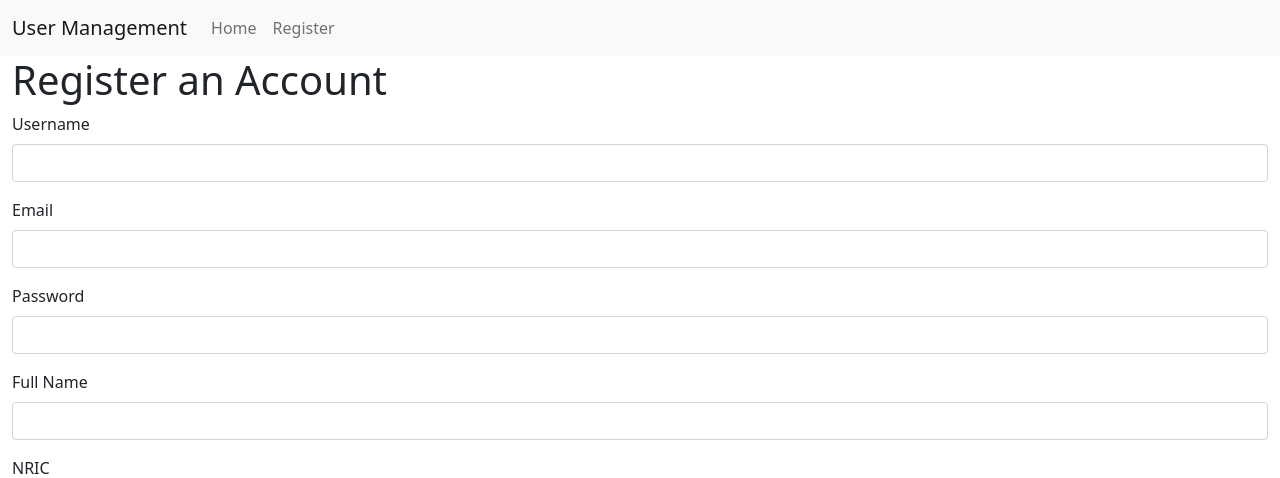
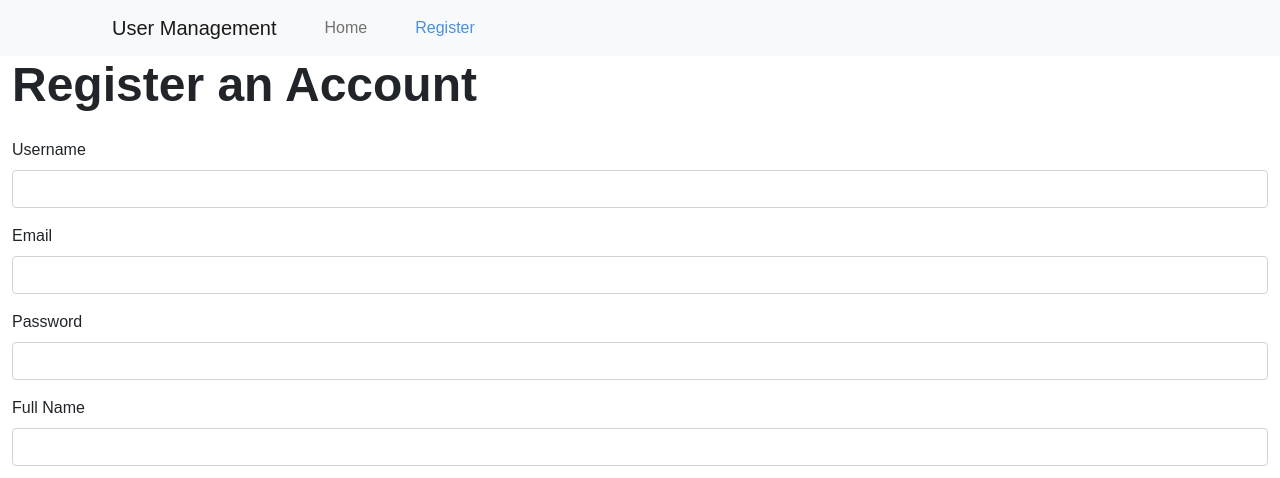
Before and after one commit to glenngx/INF2003-P2-Group15, a Flask app: page /register in a window 1280 px wide. Shown: the top 478 px of the page. Run offline with Flask 3, Linux system fonts and the light colour scheme.

Commit message:
added main.css to base

```diff
--- a/static/css/main.css
+++ b/static/css/main.css
@@ -1,4 +1,4 @@
-* {
+*{
     box-sizing: border-box;
     margin: 0;
     padding: 0;
@@ -12,13 +12,13 @@
     --color-white: #FFFFFF;
 }
 
-body {
+body{
     width: 100%;
     height: 100%;
     font-family: Arial, Helvetica, sans-serif;
 }
 
-h1 {
+h1{
     font-weight: 700;
     font-size: 48px;
     margin-bottom: 24px;
@@ -30,3 +30,9 @@ h1 {
     padding-right: 100px;
     padding-left: 100px;
 }
+
+.navbar-brand{margin-right: 24px !important;}
+
+.nav-link{padding: 0 24px !important;}
+
+.nav-link.active {color: var(--color-primary) !important;}
--- a/templates/base.html
+++ b/templates/base.html
@@ -7,17 +7,17 @@
     <!-- Bootstrap CSS -->
     <link href="https://cdn.jsdelivr.net/npm/bootstrap@5.1.3/dist/css/bootstrap.min.css" rel="stylesheet">
     <link href="https://cdn.jsdelivr.net/npm/bootstrap-icons/font/bootstrap-icons.css" rel="stylesheet">
+    <link rel="stylesheet" href="{{ url_for('static', filename='css/main.css') }}">
 
     <!-- Block for additional styles in child templates -->
-    {% block styles %}{% endblock %}
-
+    {% block styles %}
+    {% endblock %}
 </head>
 <body>
 
 <nav class="navbar navbar-expand-lg navbar-light bg-light">
     <div class="container-fluid">
         <!-- Branding / Logo -->
-        <!-- Redirect to the appropriate dashboard based on the session -->
         <a class="navbar-brand" href="{% if session['is_staff'] == 1 %}{{ url_for('staff_dashboard') }}{% else %}{{ url_for('patient_dashboard') }}{% endif %}">
             User Management
         </a>
@@ -31,21 +31,20 @@
         <div class="collapse navbar-collapse" id="navbarSupportedContent">
             <ul class="navbar-nav me-auto mb-2 mb-lg-0">
                 <li class="nav-item">
-                    <!-- Redirect home link based on session role -->
-                    <a class="nav-link" href="{% if session['is_staff'] == 1 %}{{ url_for('staff_dashboard') }}{% else %}{{ url_for('patient_dashboard') }}{% endif %}">
+                    <a class="nav-link {% if request.path == url_for('staff_dashboard') or request.path == url_for('patient_dashboard') %}active{% endif %}" href="{% if session['is_staff'] == 1 %}{{ url_for('staff_dashboard') }}{% else %}{{ url_for('patient_dashboard') }}{% endif %}">
                         Home
                     </a>
                 </li>
                 {% if not session['username'] %}
                 <li class="nav-item">
-                    <a class="nav-link" href="/register">Register</a>
+                    <a class="nav-link {% if request.path == '/register' %}active{% endif %}" href="/register">Register</a>
                 </li>
                 {% else %}
                 <li class="nav-item">
-                    <a class="nav-link" href="/update_account">Update Account</a>
+                    <a class="nav-link {% if request.path == '/update_account' %}active{% endif %}" href="/update_account">Update Account</a>
                 </li>
                 <li class="nav-item">
-                    <a class="nav-link" href="/logout">Logout</a>
+                    <a class="nav-link {% if request.path == '/logout' %}active{% endif %}" href="/logout">Logout</a>
                 </li>
                 {% endif %}
             </ul>
--- a/templates/login.html
+++ b/templates/login.html
@@ -1,8 +1,7 @@
 {% extends 'base.html' %}
 
 {% block styles %}
-    <link rel="stylesheet" href="{{ url_for('static', filename='css/main.css') }}">
-    <link rel="stylesheet" href="{{ url_for('static', filename='css/login.css') }}">
+<link rel="stylesheet" href="{{ url_for('static', filename='css/login.css') }}">
 {% endblock %}
 
 {% block content %}
--- a/templates/register.html
+++ b/templates/register.html
@@ -1,6 +1,10 @@
 {% extends 'base.html' %}
 
+{% block styles %}
+{% endblock %}
+
 {% block content %}
+
 <h1>Register an Account</h1>
 <!-- Display Flash Messages -->
 {% with messages = get_flashed_messages(with_categories=True) %}
```
